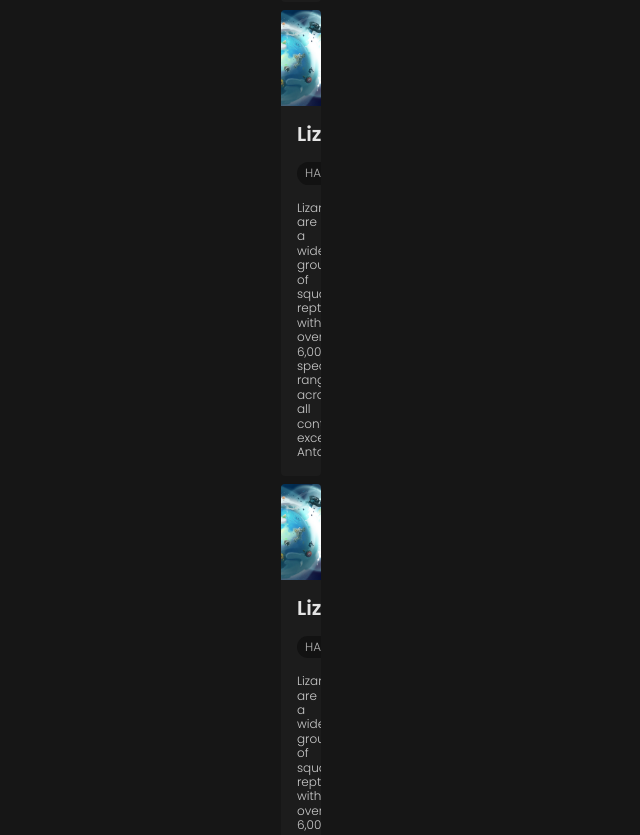
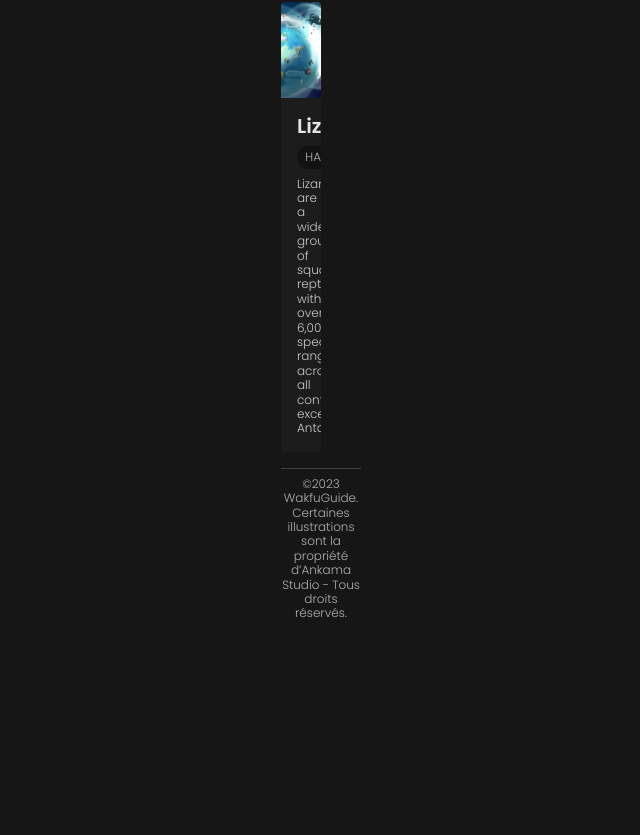
Before and after one commit to Firzus/wakfu_guide_website, a Next.js app: page /guides in a window 1280 px wide. Shown: the part 923-1758 px from the top of the page, without its empty margins (319-959 px from the left). After the commit the page ends 1552 px from the top, so only its background shows below. Built offline with nearby package versions, Linux system fonts and the light colour scheme.

Commit message:
fix error

```diff
--- a/app/guides/page.jsx
+++ b/app/guides/page.jsx
@@ -62,7 +62,7 @@ const Guides = () => {
 
             <div className='bg-white-100 opacity-20 h-[1px]' />
 
-            <section className='grid gap-2'>
+            <section className='grid gap-y-4'>
 
                 <Link href="/" className='bg-black-700 flex flex-col w-full sm:w-1/2 rounded overflow-hidden'>
                     <Image
@@ -71,7 +71,7 @@ const Guides = () => {
                         className='object-cover h-24'
                     />
 
-                    <main className='flex flex-col pl-4 py-4 gap-y-4'>
+                    <main className='flex flex-col pl-4 py-4 gap-2'>
                         <h2 className='pr-4 subtitle_2 text-white-100'>
                             Lizard
                         </h2>
@@ -108,44 +108,7 @@ const Guides = () => {
                         className='object-cover h-24'
                     />
 
-                    <main className='flex flex-col pl-4 py-4 gap-y-4'>
-                        <h2 className='pr-4 subtitle_2 text-white-100'>
-                            Lizard
-                        </h2>
-
-                        <ul className='flex items-center whitespace-nowrap gap-1 overflow-x-scroll no-scrollbar'>
-                            <li className='snap-center extra_small uppercase text-center text-white-300 bg-black-900 px-2 py-1 rounded-full'>
-                                HAVRE-MONDE
-                            </li>
-
-                            <li className='snap-center extra_small uppercase text-center text-white-300 bg-black-900 px-2 py-1 rounded-full'>
-                                HAVRE-MONDE
-                            </li>
-
-                            <li className='snap-center extra_small uppercase text-center text-white-300 bg-black-900 px-2 py-1 rounded-full'>
-                                HAVRE-MONDE
-                            </li>
-
-                            <li className='snap-center extra_small uppercase text-center text-white-300 bg-black-900 px-2 py-1 rounded-full'>
-                                HAVRE-MONDE
-                            </li>
-                        </ul>
-
-                        <p className='pr-4 extra_small text-white-200'>
-                            Lizards are a widespread group of squamate reptiles, with over 6,000
-                            species, ranging across all continents except Antarctica.
-                        </p>
-                    </main>
-                </Link>
-
-                <Link href="/" className='bg-black-700 flex flex-col w-full sm:w-1/2 rounded overflow-hidden'>
-                    <Image
-                        src={ImgTest}
-                        alt='Img Test'
-                        className='object-cover h-24'
-                    />
-
-                    <main className='flex flex-col pl-4 py-4 gap-y-4'>
+                    <main className='flex flex-col pl-4 py-4 gap-2'>
                         <h2 className='pr-4 subtitle_2 text-white-100'>
                             Lizard
                         </h2>
```
